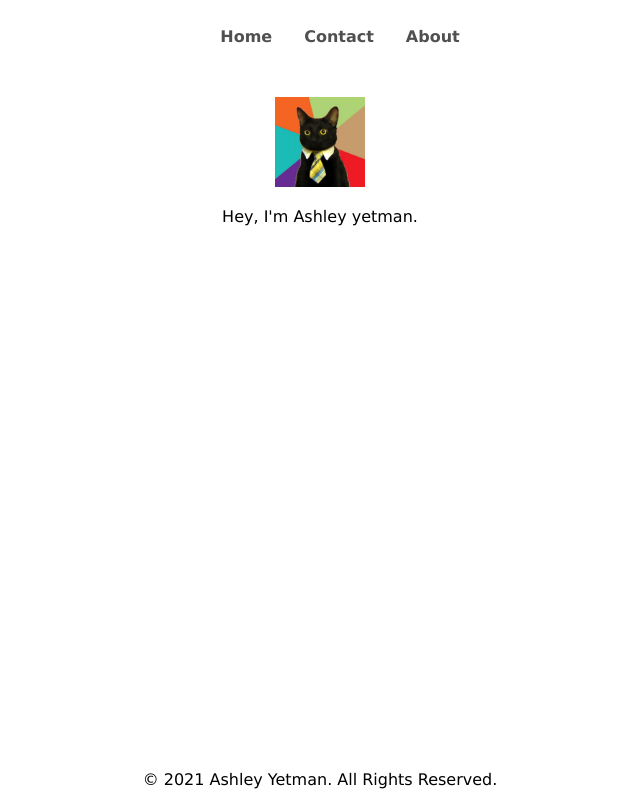
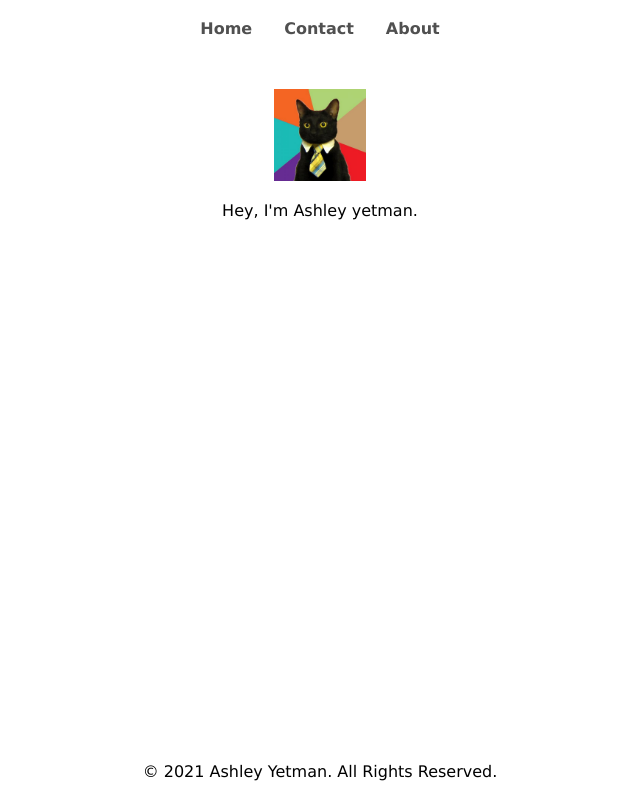
Before and after one commit to Alchamyst/ayetman-portfolio-placeholder, a Gatsby site: page / in a window 1280 px wide. Shown: the whole page, without its empty margins (320-960 px from the left). Built offline with nearby package versions, Linux system fonts and the light colour scheme; Gatsby itself is replaced by a stand-in of ours.

Commit message:
Fix navbar centering and remove body margin.

```diff
--- a/src/components/layout.module.css
+++ b/src/components/layout.module.css
@@ -1,3 +1,7 @@
+body {
+    margin: 0;
+}
+
 .container {
     /* background-color: lime; */
     display: flex;
--- a/src/components/navbar.module.css
+++ b/src/components/navbar.module.css
@@ -4,17 +4,21 @@
 }
 
 .headerItem {
-    /*background-color:cyan;*/
+    /* background-color:cyan; */
     flex-direction: row;
     flex-grow: 1;
     padding: 0.2em;
 }
 
 .navbar {
-    /* background-color: navy; */
+    /* background-color: lime; */
     text-align: center;
     /* font-family: Verdana, Geneva, Tahoma, sans-serif; */
     font-weight: bold;
+}
+
+.navbar_items {
+    padding-inline-start: 0;
 }
 
 .navbar_items > li {
@@ -26,6 +30,7 @@
 .navbar_items a {
     color:#505050;
     cursor: pointer;
+    display:inline-block;
     text-decoration: none;
 }
 
```
